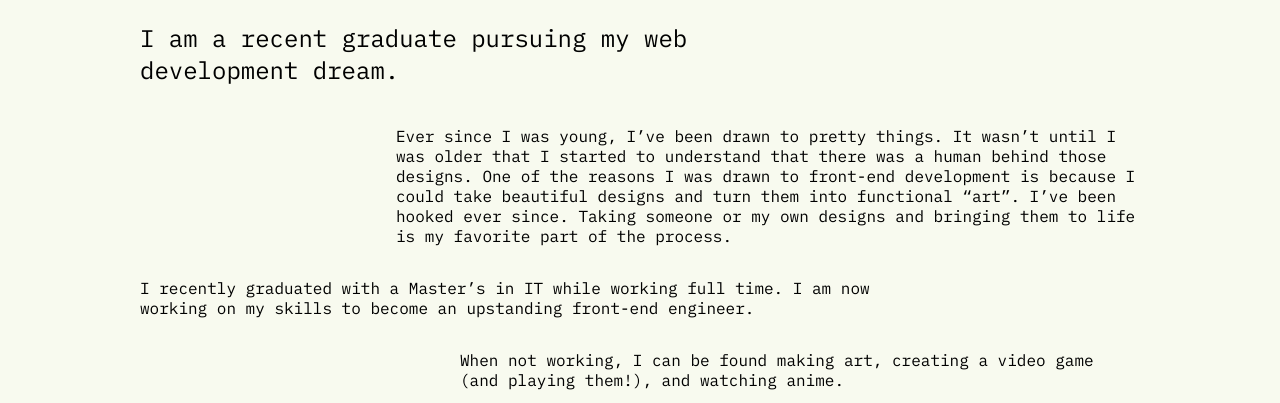
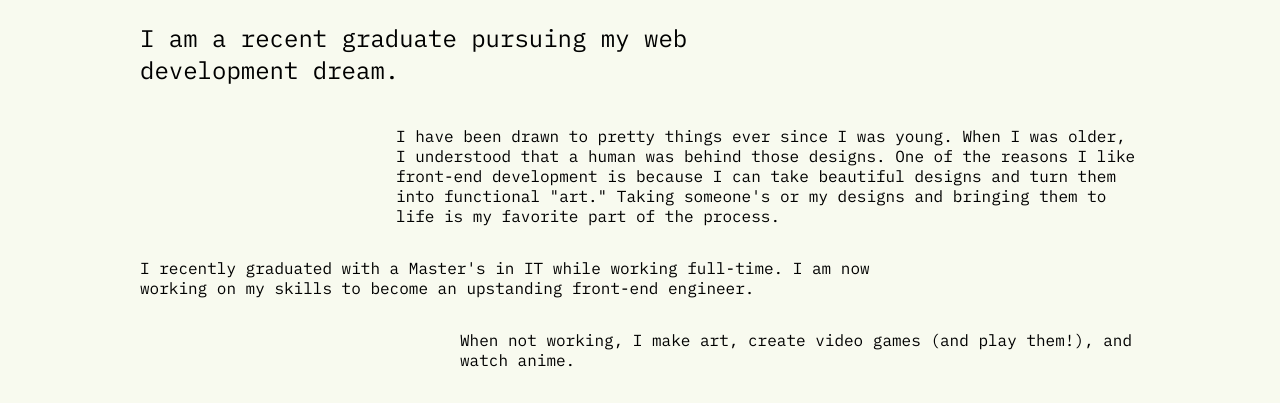
Before and after one commit to amonty27/Alicia-WebsiteV1.2, a plain HTML site: page index.html in a window 1280 px wide. Shown: the part 802-1205 px from the top of the page. Drawn offline with Linux system fonts and the light colour scheme; files whose address does not match are found by name.

Commit message:
Updated homepage text

```diff
--- a/index.html
+++ b/index.html
@@ -51,22 +51,20 @@
 					I am a recent graduate pursuing my web development dream.
 				</p>
 				<p id="p-2">
-					Ever since I was young, I’ve been drawn to pretty things. It wasn’t
-					until I was older that I started to understand that there was a human
-					behind those designs. One of the reasons I was drawn to front-end
-					development is because I could take beautiful designs and turn them
-					into functional “art”. I’ve been hooked ever since. Taking someone or
-					my own designs and bringing them to life is my favorite part of the
-					process.
+					I have been drawn to pretty things ever since I was young. When I was
+					older, I understood that a human was behind those designs. One of the
+					reasons I like front-end development is because I can take beautiful
+					designs and turn them into functional "art." Taking someone's or my
+					designs and bringing them to life is my favorite part of the process.
 				</p>
 				<p id="p-3">
-					I recently graduated with a Master’s in IT while working full time. I
+					I recently graduated with a Master's in IT while working full-time. I
 					am now working on my skills to become an upstanding front-end
 					engineer.
 				</p>
 				<p id="p-4">
-					When not working, I can be found making art, creating a video game
-					(and playing them!), and watching anime.
+					When not working, I make art, create video games (and play them!), and
+					watch anime.
 				</p>
 			</section>
 			<section class="projects">
--- a/script.js
+++ b/script.js
@@ -34,7 +34,7 @@ function toSpa() {
 
 	// open a new tab
 	window.open(
-		"https://www.figma.com/file/1GAJ04hvYdnSnrLCw8wF9r/Spa-Website-Redesign---IT-649---AliciaMontgomery?type=design&node-id=511%3A1139&mode=design&t=69axhIScgChXj6vC-1",
+		"https://www.figma.com/proto/1GAJ04hvYdnSnrLCw8wF9r/Spa-Website-Redesign---IT-649---AliciaMontgomery?page-id=511%3A1139&type=design&node-id=537-2&viewport=566%2C272%2C0.1&t=5g0qMGNzB376FVZ0-1&scaling=contain&starting-point-node-id=537%3A2&mode=design",
 		"_blank",
 		"noopener"
 	);
--- a/styles.css
+++ b/styles.css
@@ -523,6 +523,16 @@ body {
 	color: white;
 	z-index: 0;
 }
+
+@media screen and (min-width: 850px) {
+	.titleDiv h2,
+	.titleDiv h3 {
+		font-size: small;
+		color: white;
+		z-index: 0;
+	}
+}
+
 #contentDiv1,
 #contentDiv2 {
 	display: none;
```
